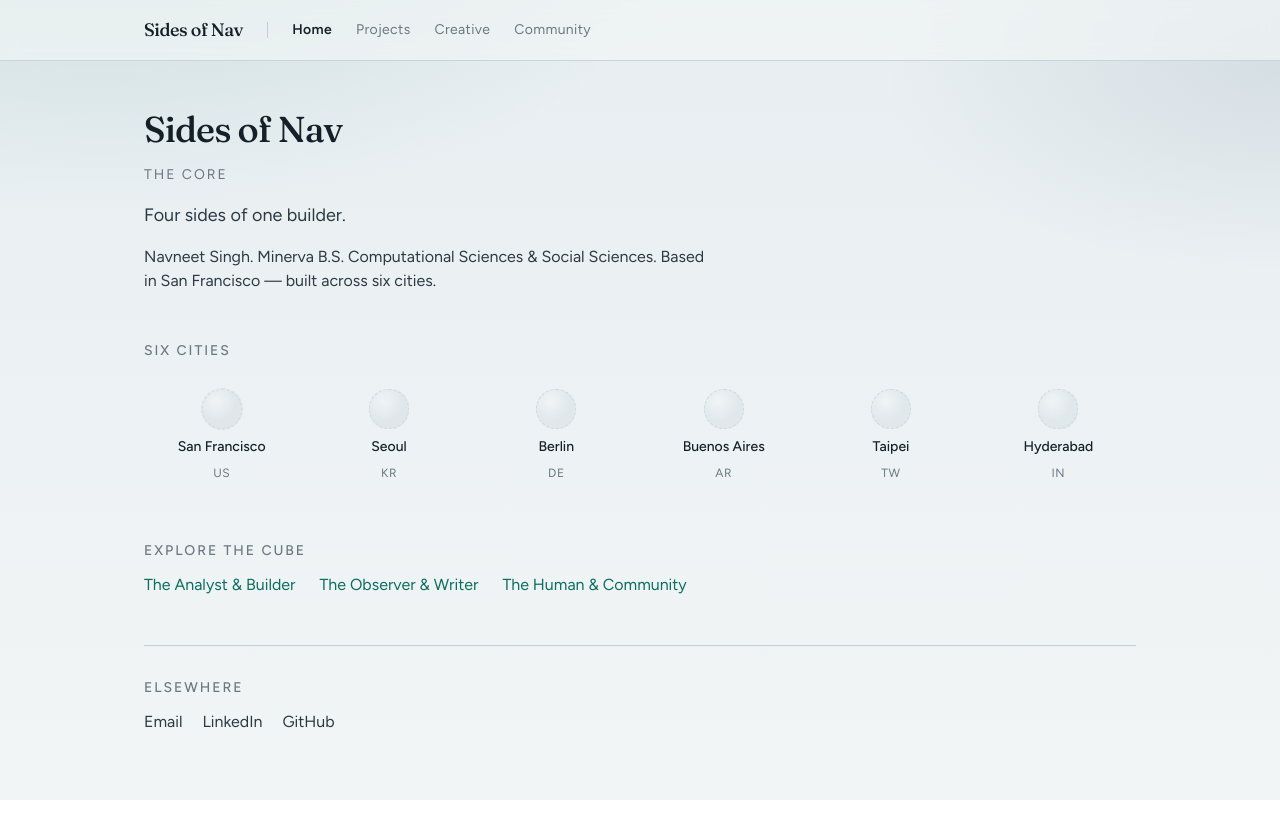
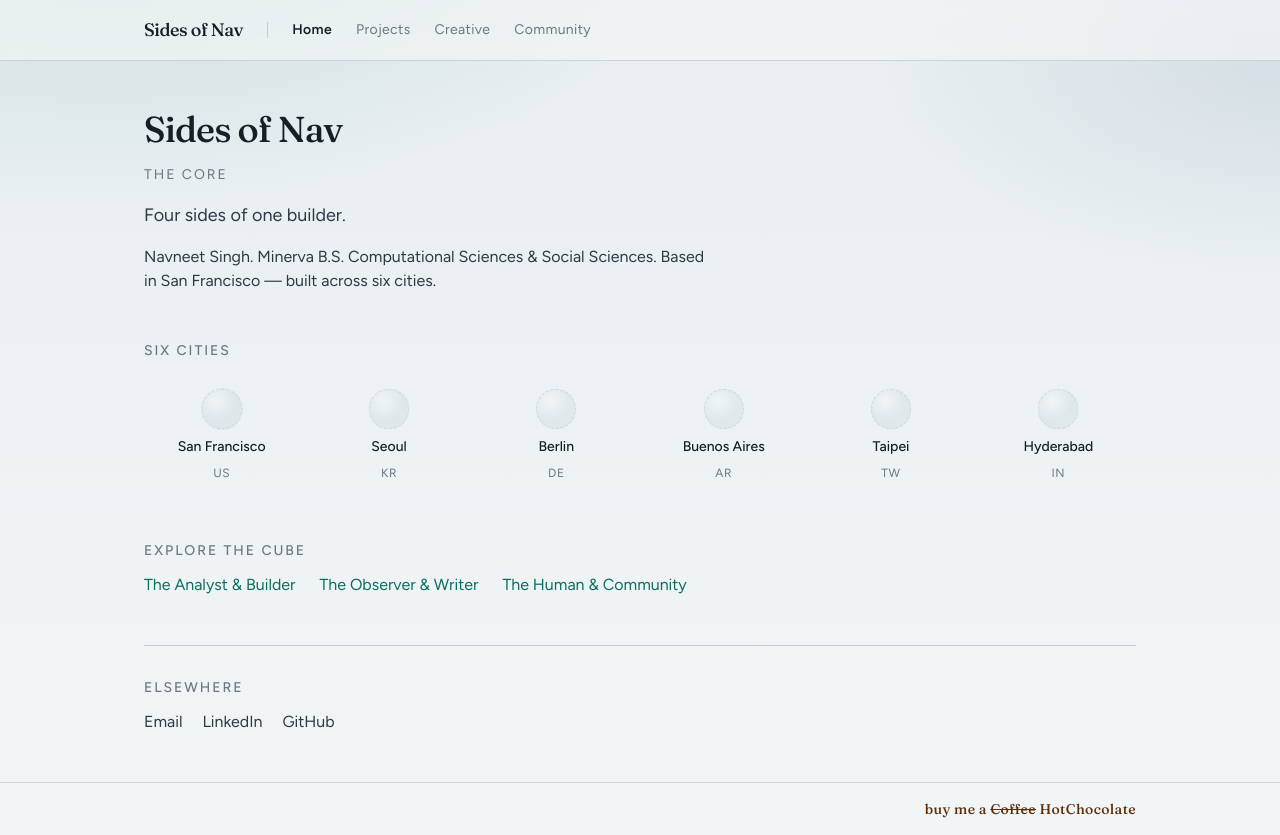
Before and after one commit to nav206/sidesofnav, an Astro site: page / in a window 1280 px wide. Before the commit the page ends 800 px from the top, so only its background shows below. Built offline with nearby package versions, Linux system fonts and the light colour scheme; Astro itself is replaced by a stand-in of ours; no server answers.

Commit message:
Add HotChocolate Buy Me a Coffee footer link.
Co-authored-by: Cursor <cursoragent@cursor.com>

```diff
--- a/src/layouts/BaseLayout.astro
+++ b/src/layouts/BaseLayout.astro
@@ -2,7 +2,7 @@
 import { ClientRouter } from 'astro:transitions';
 import CubeStage from '../components/CubeStage';
 import { FACES, isFacePath } from '../lib/faces';
-import { site } from '../lib/site';
+import { contacts, site } from '../lib/site';
 import '../styles/global.css';
 import '../styles/cube.css';
 
@@ -57,7 +57,7 @@ const gaId = import.meta.env.PUBLIC_GA_MEASUREMENT_ID as string | undefined;
 			)
 		}
 	</head>
-	<body class="min-h-dvh text-[var(--ink)] antialiased">
+	<body class="flex min-h-dvh flex-col text-[var(--ink)] antialiased">
 		<header class="relative z-20 border-b border-[var(--line)]/80 bg-[var(--surface)]/70 backdrop-blur-sm">
 			<nav class="mx-auto flex max-w-5xl flex-wrap items-center gap-x-6 gap-y-2 px-4 py-4" aria-label="Cube faces">
 				<a href="/" class="font-display text-lg tracking-tight text-[var(--ink)]">{site.name}</a>
@@ -80,11 +80,23 @@ const gaId = import.meta.env.PUBLIC_GA_MEASUREMENT_ID as string | undefined;
 				}
 			</nav>
 		</header>
-		<main class="mx-auto max-w-5xl px-4 py-12" transition:animate="none">
+		<main class="mx-auto w-full max-w-5xl flex-1 px-4 py-12" transition:animate="none">
 			<CubeStage client:load pathname={pathname} faceTitle={faceTitle}>
 				<slot />
 			</CubeStage>
 		</main>
+		<footer class="relative z-20 border-t border-[var(--line)]/80">
+			<div class="mx-auto flex max-w-5xl justify-end px-4 py-4">
+				<a
+					href={contacts.buyMeACoffee}
+					target="_blank"
+					rel="noopener noreferrer"
+					class="font-display text-sm font-medium tracking-wide text-[#5c2e0a] transition-colors hover:text-[#3d1c04]"
+				>
+					buy me a <s class="decoration-[#5c2e0a]">Coffee</s> HotChocolate
+				</a>
+			</div>
+		</footer>
 		<script>
 			document.addEventListener('astro:before-preparation', () => {
 				try {
--- a/src/lib/site.ts
+++ b/src/lib/site.ts
@@ -12,6 +12,7 @@ export const contacts = {
 	email: 'navneet.singh@uni.minerva.edu',
 	linkedin: 'https://www.linkedin.com/in/navneet-in2026/',
 	github: 'https://github.com/nav206/',
+	buyMeACoffee: 'https://buymeacoffee.com/nav206',
 	/** Set once the master resume PDF is redone and placed in /public. */
 	resumeUrl: null as string | null,
 	/** Writing home — Substack / site TBD. */
```
